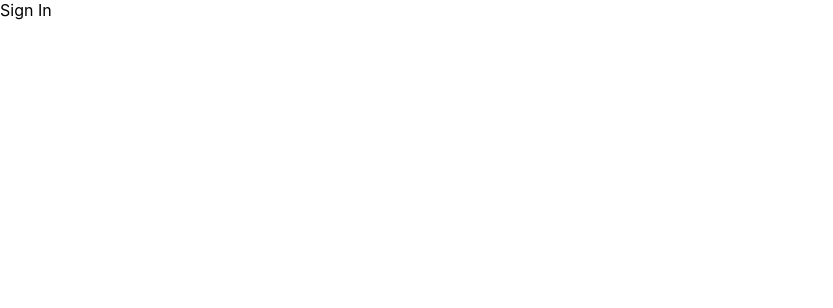
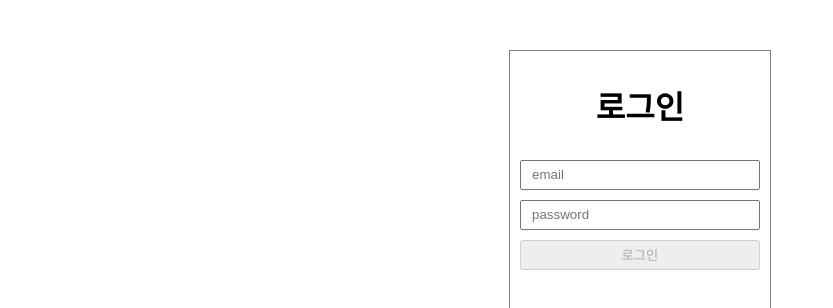
Before and after one commit to sbj717/wanted-pre-onboarding-frontend, a React (Create React App) app: page /signin in a window 1280 px wide. Shown: the top 308 px of the page, without its empty margins (0-833 px from the left). Built offline with nearby package versions, Linux system fonts and the light colour scheme.

Commit message:
로그인 레이아웃

```diff
--- a/package.json
+++ b/package.json
@@ -10,6 +10,7 @@
     "react-dom": "^18.2.0",
     "react-router-dom": "^6.10.0",
     "react-scripts": "5.0.1",
+    "sass": "^1.61.0",
     "web-vitals": "^2.1.4"
   },
   "scripts": {
--- a/src/App.js
+++ b/src/App.js
@@ -2,6 +2,7 @@ import "./App.css";
 import { RouterProvider, createBrowserRouter } from "react-router-dom";
 import SignUp from "./pages/SignUp";
 import SignIn from "./pages/SignIn";
+import Todo from "./pages/Todo";
 
 const router = createBrowserRouter([
   {
@@ -19,7 +20,7 @@ const router = createBrowserRouter([
   },
   {
     path: "/todo",
-    element: <SignIn />,
+    element: <Todo />,
   },
 ]);
 
--- /dev/null
+++ b/src/components/TodoItem.jsx
@@ -0,0 +1,14 @@
+import React from "react";
+
+export default function TodoItem(todo) {
+  return (
+    <li>
+      <label>
+        <input type="checkbox" />
+        <span>{todo.text}</span>
+      </label>
+      <button data-testid="modify-button">수정</button>
+      <button data-testid="delete-button">삭제</button>
+    </li>
+  );
+}
--- a/src/pages/SignIn.jsx
+++ b/src/pages/SignIn.jsx
@@ -1,5 +1,61 @@
-import React from "react";
+import React, { useEffect, useState } from "react";
+import "./SignIn.scss";
+import { useNavigate } from "react-router-dom";
 
 export default function SignIn() {
-  return <div>Sign In</div>;
+  const [email, setEmail] = useState("");
+  const [password, setPassword] = useState("");
+  const [btnDisable, setBtnDisable] = useState("disabled");
+  const navigate = useNavigate();
+
+  const handleEmailChange = (e) => {
+    setEmail(e.target.value);
+  };
+
+  const handlePasswordChange = (e) => {
+    setPassword(e.target.value);
+  };
+
+  const handleSubmit = (e) => {
+    e.preventDefault();
+    if (email.includes("@") && password.length >= 8) {
+      setEmail("");
+      setPassword("");
+      console.log("😀");
+      navigate("/todo");
+    }
+  };
+
+  useEffect(() => {
+    if (email.includes("@") && password.length >= 8) {
+      setBtnDisable("");
+    } else setBtnDisable("disabled");
+  }, [email, password]);
+
+  return (
+    <div className="signInContainer">
+      <div className="signInWrap">
+        <h1>로그인</h1>
+        <form onSubmit={handleSubmit}>
+          <input
+            type="text"
+            placeholder="email"
+            value={email}
+            onChange={handleEmailChange}
+            data-testid="email-input"
+          ></input>
+          <input
+            type="password"
+            placeholder="password"
+            value={password}
+            onChange={handlePasswordChange}
+            data-testid="password-input"
+          ></input>
+          <button data-testid="signin-button" disabled={btnDisable}>
+            로그인
+          </button>
+        </form>
+      </div>
+    </div>
+  );
 }
--- /dev/null
+++ b/src/pages/SignIn.scss
@@ -0,0 +1,40 @@
+.signInContainer {
+  display: flex;
+  justify-content: center;
+  width: 100vw;
+  height: 100vh;
+}
+
+.signInWrap {
+  display: flex;
+  flex-direction: column;
+  align-items: center;
+  width: 240px;
+  height: 360px;
+  padding: 10px;
+  margin-top: 50px;
+  border: 1px solid gray;
+
+  form {
+    display: flex;
+    flex-direction: column;
+    width: 100%;
+    padding: 10px;
+  }
+
+  input {
+    width: 100%;
+    height: 30px;
+    padding-left: 10px;
+    margin-bottom: 10px;
+    box-sizing: border-box;
+    box-shadow: none;
+  }
+
+  button {
+    width: 100%;
+    height: 30px;
+    box-sizing: border-box;
+    box-shadow: none;
+  }
+}
--- a/src/pages/SignUp.css
+++ /dev/null
@@ -1,40 +0,0 @@
-.signUpContainer {
-  display: flex;
-  justify-content: center;
-  width: 100vw;
-  height: 100vh;
-}
-
-.signUpWrap {
-  display: flex;
-  flex-direction: column;
-  align-items: center;
-  width: 240px;
-  height: 360px;
-  padding: 10px;
-  margin-top: 50px;
-  border: 1px solid gray;
-}
-
-form {
-  display: flex;
-  flex-direction: column;
-  width: 100%;
-  padding: 10px;
-}
-
-input {
-  width: 100%;
-  height: 30px;
-  padding-left: 10px;
-  margin-bottom: 10px;
-  box-sizing: border-box;
-  box-shadow: none;
-}
-
-button {
-  width: 100%;
-  height: 30px;
-  box-sizing: border-box;
-  box-shadow: none;
-}
--- a/src/pages/SignUp.jsx
+++ b/src/pages/SignUp.jsx
@@ -1,5 +1,5 @@
 import React, { useEffect, useState } from "react";
-import "./SignUp.css";
+import "./SignUp.scss";
 import { useNavigate } from "react-router-dom";
 
 export default function SignUp() {
@@ -35,7 +35,7 @@ export default function SignUp() {
   return (
     <div className="signUpContainer">
       <div className="signUpWrap">
-        <h1>Sign Up</h1>
+        <h1>회원가입</h1>
         <form onSubmit={handleSubmit}>
           <input
             type="text"
--- /dev/null
+++ b/src/pages/SignUp.scss
@@ -0,0 +1,40 @@
+.signUpContainer {
+  display: flex;
+  justify-content: center;
+  width: 100vw;
+  height: 100vh;
+}
+
+.signUpWrap {
+  display: flex;
+  flex-direction: column;
+  align-items: center;
+  width: 240px;
+  height: 360px;
+  padding: 10px;
+  margin-top: 50px;
+  border: 1px solid gray;
+
+  form {
+    display: flex;
+    flex-direction: column;
+    width: 100%;
+    padding: 10px;
+  }
+
+  input {
+    width: 100%;
+    height: 30px;
+    padding-left: 10px;
+    margin-bottom: 10px;
+    box-sizing: border-box;
+    box-shadow: none;
+  }
+
+  button {
+    width: 100%;
+    height: 30px;
+    box-sizing: border-box;
+    box-shadow: none;
+  }
+}
--- /dev/null
+++ b/src/pages/Todo.jsx
@@ -0,0 +1,44 @@
+import React, { useState } from "react";
+import TodoItem from "../components/TodoItem";
+import "./Todo.scss";
+
+export default function Todo() {
+  const [todos, setTodos] = useState([
+    {
+      id: 1,
+      text: "사전과제 구현하기",
+      status: "true",
+    },
+    {
+      id: 2,
+      text: "사전과제 제출하기",
+      status: "false",
+    },
+  ]);
+  const [todoInput, setTodoInput] = useState("");
+
+  const handleSubmit = () => {};
+
+  return (
+    <div className="todoContainer">
+      <div className="todoWrap">
+        <form onSubmit={handleSubmit}>
+          <input
+            type="text"
+            placeholder="Add todo"
+            value={todoInput}
+            onChange={(e) => {
+              setTodoInput(e.target.value);
+            }}
+          ></input>
+          <button>추가</button>
+        </form>
+        <ul>
+          {todos.map((todo) => {
+            <TodoItem key={todo.id} todo={todo} />;
+          })}
+        </ul>
+      </div>
+    </div>
+  );
+}
--- /dev/null
+++ b/src/pages/Todo.scss
@@ -0,0 +1,37 @@
+.todoContainer {
+  display: flex;
+  justify-content: center;
+  width: 100vw;
+  height: 100vh;
+}
+
+.todoWrap {
+  display: flex;
+  flex-direction: column;
+  align-items: center;
+  width: 240px;
+  height: 360px;
+  padding: 10px;
+  margin-top: 50px;
+  border: 1px solid gray;
+
+  form {
+    display: flex;
+    flex-direction: row;
+    justify-content: center;
+    align-items: center;
+    width: 100%;
+  }
+
+  input {
+    width: 70%;
+    height: 30px;
+    margin: 0px;
+  }
+
+  button {
+    width: 30%;
+    box-sizing: border-box;
+    box-shadow: none;
+  }
+}
```
Also changed, not shown: 1 other file (tests, documents, lock files or other folders).
